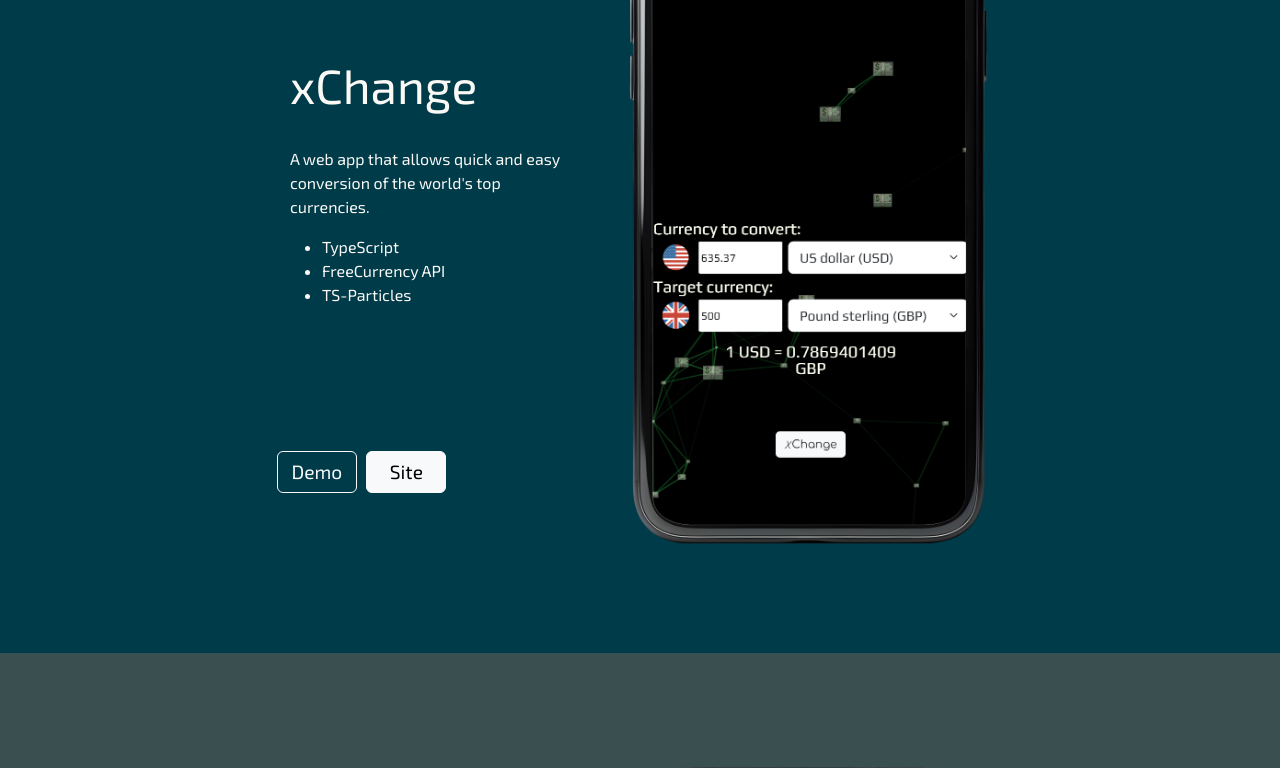
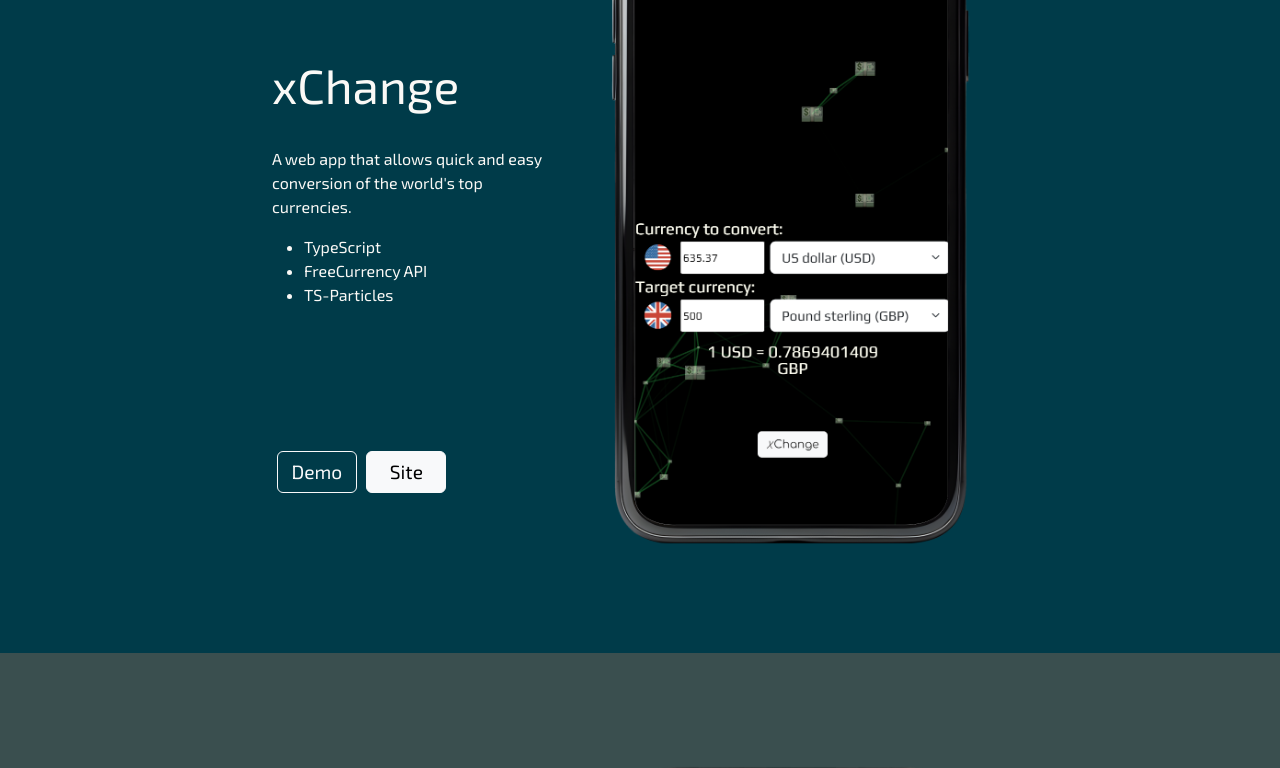
Before and after one commit to T-J-D-Cavey/my-next-portfolio-site, a Next.js app: page / in a window 1280 px wide. Shown: the part 3780-4548 px from the top of the page. Built offline with nearby package versions, Linux system fonts and the light colour scheme.

Commit message:
Update projects.module.css to remove left and right margin from text container

```diff
--- a/components/projects/projects.module.css
+++ b/components/projects/projects.module.css
@@ -14,7 +14,7 @@
 }
 
 .projectsTextContainer {
-  margin: 4rem auto 1rem auto;
+  margin: 4rem 0 1rem 0;
 }
 
 .projectsTextContainer h3 {
```
